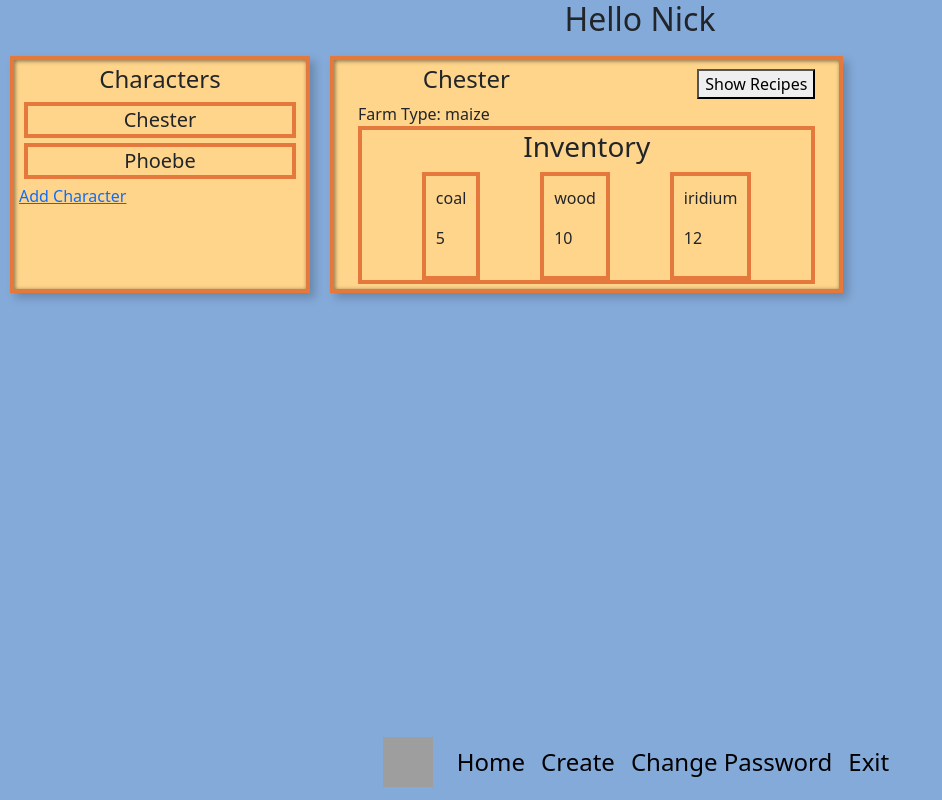
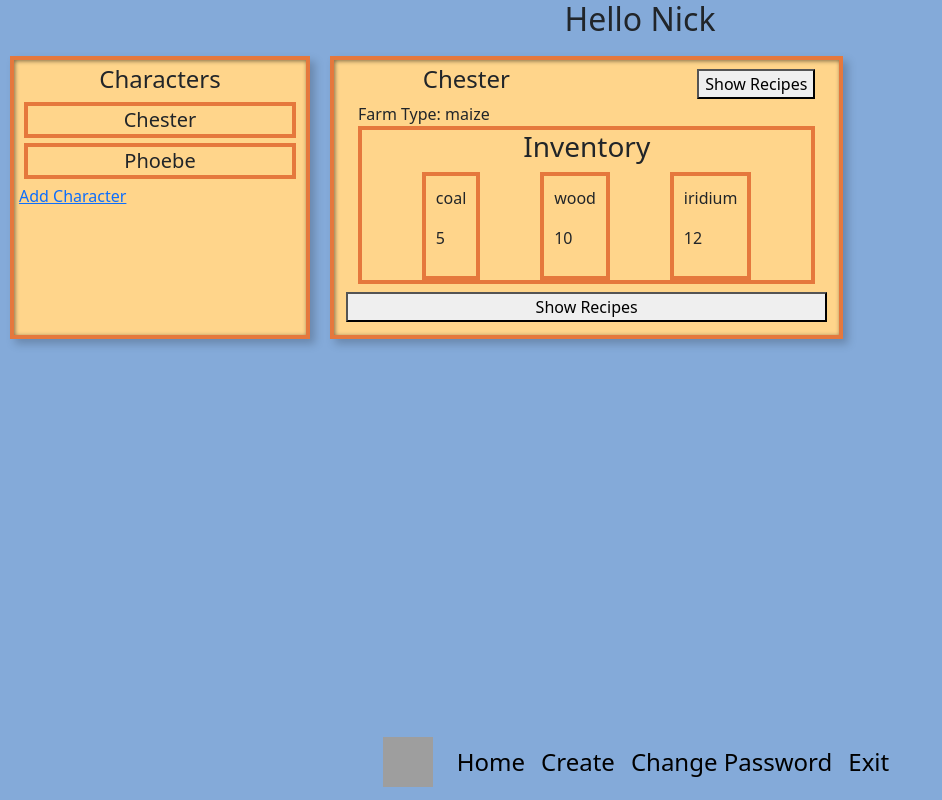
Before and after one commit to nickesparza/my-Junimo-Client, a React (Create React App) app: page / in a window 1280 px wide. Both pictures are taken after a click on the element "Chester". Shown: the whole page, without its empty margins (0-942 px from the left). Built offline with nearby package versions, Linux system fonts and the light colour scheme; grey boxes are pictures that could not be loaded.

Commit message:
added recipe button to bottom of Profile pane to make room for EditCharacter button

```diff
--- a/src/components/character_profiles/ProfileContainer.js
+++ b/src/components/character_profiles/ProfileContainer.js
@@ -27,6 +27,7 @@ export const ProfileContainer = (props) => {
                     </button>
                 </Col>
             </Row>
+            <Row>
                 <CharacterDetails
                     character={character}
                     setCharacter={setCharacter}
@@ -34,6 +35,17 @@ export const ProfileContainer = (props) => {
                     setRecipeId={setRecipeId}
                     setRecipeListShow={setRecipeListShow}
                 />
+            </Row>
+            <Row className="py-2" style={{textAlign: "center"}}>
+                <button onClick={() => {
+                    setMaterialId(null)
+                    setRecipeId(null)
+                    setRecipeListShow(prev => !prev)
+                    }}
+                    >
+                    Show Recipes
+                </button>
+            </Row>
         </Container>
     )
 }
```
Lines whose indentation alone changed are shown as unchanged.
